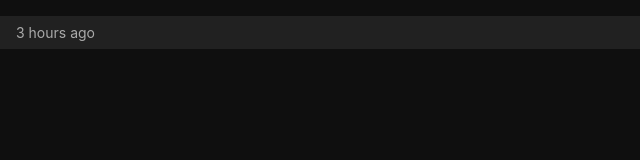
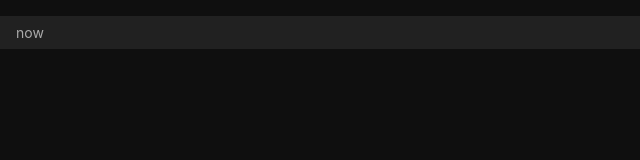
Before and after one commit to ravanabackup/qurbana, a plain HTML site: page index.html in a window 1280 px wide. Shown: the full height of the page, 0-640 px from the left. Drawn offline with Linux system fonts and the light colour scheme.

Commit message:
deploy: 5429e59a99d3bbb0b49e00045c975fbbbfafd46d

```diff
--- a/index.html
+++ b/index.html
@@ -17,7 +17,7 @@
     </ul>
 
     <footer>
-      <time class="js-relative-time" datetime="2026-05-19T16:15:05.668Z">2026-05-19T16:15:05.668Z</time>
+      <time class="js-relative-time" datetime="2026-05-19T18:57:03.854Z">2026-05-19T18:57:03.854Z</time>
       <span><a class="footer-link" href="https://github.com/osmoscraft/osmosfeed">osmosfeed 1.15.1</a></span>
     </footer>
 
```
Also changed, not shown: 1 other file.
